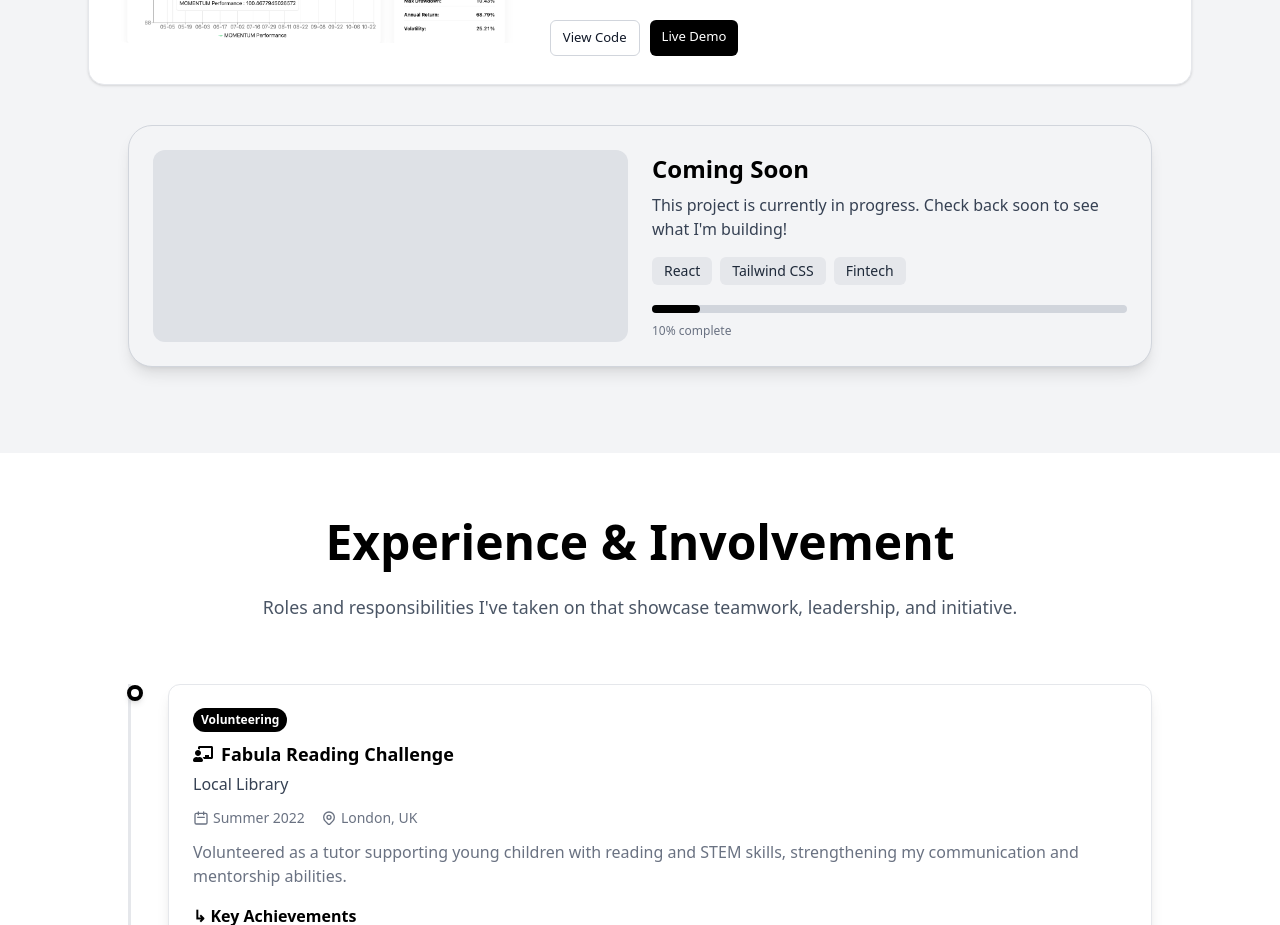
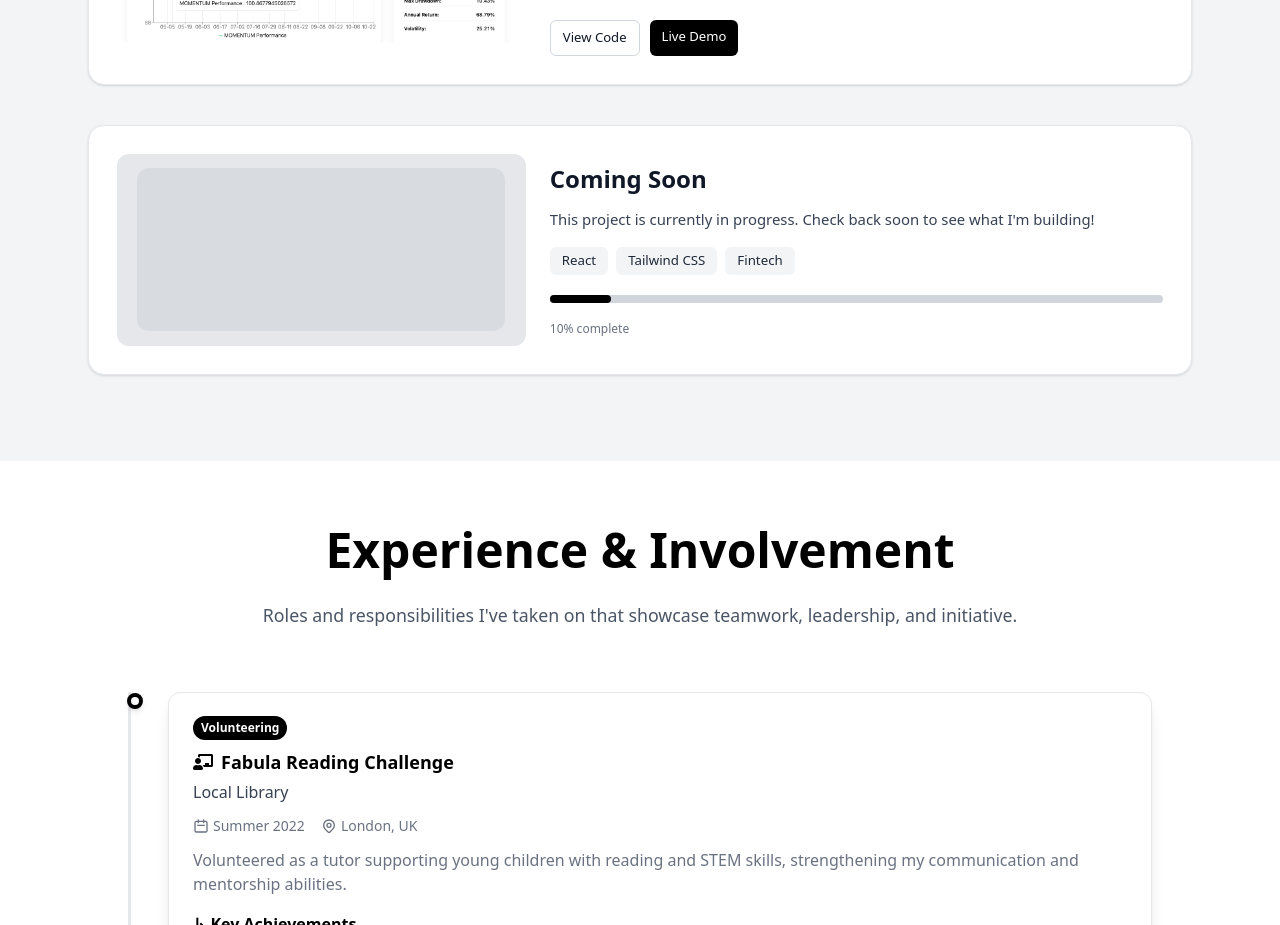
Before and after one commit to ksshubhan/portfolio-website, a React (Vite) app: page / in a window 1280 px wide. Shown: the part 2800-3725 px from the top of the page. Built offline with nearby package versions, Linux system fonts and the light colour scheme.

Commit message:
changing coming soon style card

```diff
--- a/src/Projects.jsx
+++ b/src/Projects.jsx
@@ -96,28 +96,41 @@ export default function Projects({ sectionRef }) {
               ) : (
                 /* === If project is still in progress === */
                 <div
-                  className="w-full max-w-5xl mx-auto bg-gray-100 dark:bg-gray-800 text-white rounded-3xl shadow-lg p-6
-                             flex flex-col md:flex-row gap-6 transition-transform duration-300
-                             hover:scale-[1.01] border border-gray-300 dark:border-gray-600"
+                  className="w-full max-w-[88rem] mx-auto bg-white dark:bg-gray-800
+                            text-gray-900 dark:text-white rounded-2xl shadow-sm
+                            border border-gray-200 dark:border-gray-700
+                            flex flex-col md:flex-row items-center gap-6 p-6 md:p-7
+                            hover:shadow-md transition-all duration-300"
                 >
-                  <div className="w-full md:w-1/2 h-48 bg-gray-300 dark:bg-gray-700 rounded-xl animate-pulse" />
-                  <div className="flex flex-col justify-center text-left w-full md:w-1/2">
-                    <h3 className="text-2xl text-black dark:text-white font-semibold mb-2">{project.title}</h3>
-                    <p className="text-gray-700 dark:text-gray-300 mb-4">{project.description}</p>
-                    <div className="flex flex-wrap gap-2 mb-4">
+                  {/* Placeholder Image */}
+                  <div className="w-full md:w-[40%] h-40 lg:h-48 bg-gray-200 dark:bg-gray-700 rounded-xl flex items-center justify-center">
+                    <div className="w-[90%] h-[85%] bg-gray-300 dark:bg-gray-600 rounded-xl animate-pulse" />
+                  </div>
+
+                  {/* Text Section */}
+                  <div className="flex flex-col justify-center text-left w-full md:w-[60%] space-y-3">
+                    <h3 className="text-2xl font-semibold">{project.title}</h3>
+                    <p className="text-gray-700 dark:text-gray-300 text-[0.93rem] leading-relaxed">
+                      {project.description}
+                    </p>
+
+                    {/* Tags */}
+                    <div className="flex flex-wrap gap-2 mt-1">
                       {project.tags.map((tag, i) => (
                         <span
                           key={i}
-                          className="px-3 py-1 text-sm bg-gray-200 dark:bg-gray-700 text-gray-800 dark:text-gray-300 rounded-md"
+                          className="px-3 py-[0.25rem] text-[0.83rem] bg-gray-100 dark:bg-gray-700 text-gray-800 dark:text-gray-300 rounded-md"
                         >
                           {tag}
                         </span>
                       ))}
                     </div>
-                    <div className="w-full h-2 bg-gray-300 dark:bg-gray-600 rounded-full mt-1">
-                      <div className="w-1/10 h-full bg-black dark:bg-white rounded-full" />
+
+                    {/* Progress Bar */}
+                    <div className="w-full h-2 bg-gray-300 dark:bg-gray-600 rounded-full mt-2">
+                      <div className="w-[10%] h-full bg-black dark:bg-white rounded-full" />
                     </div>
-                    <p className="text-xs text-gray-500 dark:text-gray-400 mt-[10px]">10% complete</p>
+                    <p className="text-xs text-gray-500 dark:text-gray-400 mt-[6px]">10% complete</p>
                   </div>
                 </div>
               )}
```
